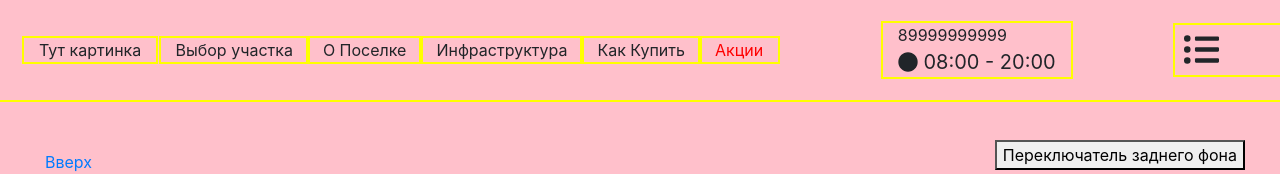
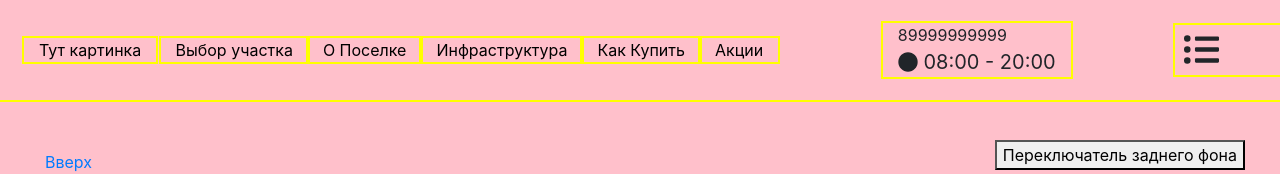
Before and after one commit to trollface2323/order, a Vue app: page / in a window 1280 px wide. Shown: the top 174 px of the page. Built offline with nearby package versions, Linux system fonts and the light colour scheme.

Commit message:
удалил часть кода, поправил ссылки

```diff
--- a/src/App.vue
+++ b/src/App.vue
@@ -5,22 +5,22 @@
 
             <div class="row pl-4 align-items-center ramka" style="height: 100px">
                 <div class="col-auto mr-auto ramka">
-                    Тут картинка
+                    <a href="#">Тут картинка</a>
                 </div>
                 <div class="col-auto ramka ">
-                    Выбор участка
+                    <a href="#">Выбор участка</a>
                 </div>
                 <div class="col-auto ramka">
-                    О Поселке
+                    <a href="#">О Поселке</a>
                 </div>
                 <div class="col-auto ramka">
-                    Инфраструктура
+                    <a href="#">Инфраструктура</a>
                 </div>
                 <div class="col-auto ramka">
-                    Как Купить
+                    <a href="#">Как Купить</a>
                 </div>
                 <div class="col-auto ramka">
-                    <a href="#stock" style="color: red"> Акции </a>
+                    <a href="#stock"> Акции </a>
                 </div>
                 <div class="col-auto offset-1 ramka">
                     89999999999
@@ -36,65 +36,13 @@
                     </button>
                 </div>
             </div>
-
+<!--                 кнопка переключения заднего фона-->
             <div>
                 <button style="margin-top: 40px; float: right; margin-right: 20px" @click="bg">
                     Переключатель заднего фона
                 </button>
             </div>
 
-
-            <!--    Выпадающий список справа-->
-
-            <div v-if="menu == true" class="menu bg-cover" style="color: white">
-                <div class="row">
-                    <div class="col-auto ml-5">
-                        89999999999 <br>
-                        <span style="font-size: 25px"> <i class="fas fa-circle"></i> 08:00 - 20:00</span>
-                    </div>
-                    <div class="col-auto align-self-center">
-                        <button class="btn btn-outline-success" style="font-size: 40px"> Call us</button>
-                    </div>
-                    <div class="col-auto ml-auto mr-5 align-self-center">
-                        <button type="button" @click="close_menu" class="btn btn-outline ramka" style="font-size: 40px">
-                            <i class="fas fa-times"></i>
-                        </button>
-                    </div>
-                </div>
-
-                <!--        Список -->
-
-                <div class="row" style="margin-top: 60px">
-                    <div class="col-auto ml-2">
-                        <ul style="list-style-type: none;">
-                            <li>
-                                Выбор участка
-                            </li>
-                            <li>
-                                О Поселке
-                            </li>
-                            <li>
-                                Инфраструктура
-                            </li>
-                            <li>
-                                Участки
-                            </li>
-                            <li>
-                                Как Купить
-                            </li>
-                            <li>
-                                Типовые проекты
-                            </li>
-                            <li>
-                                Новости и Акции
-                            </li>
-                            <li>
-                                Контакты
-                            </li>
-                        </ul>
-                    </div>
-                </div>
-            </div>
 
             <div style="margin-top: 20em; margin-left: 7em">
                 <h5 style="color: red">Коттеджный Поселок</h5>
@@ -108,12 +56,12 @@
 
 
         </div>
-        <div></div>
+
         <a href="#" title="Вернуться к началу страницы" class="topNubex">Вверх</a>
 
         <Stock/>
 
-<!--        <Scroll/>-->
+        <!--        <Scroll/>-->
 
     </div>
 
@@ -139,15 +87,22 @@
                 menu: false,
             }
         },
-        methods: {
-
-        }
+        methods: {}
     }
 
 
 </script>
 
-<style>
+<style lang="scss">
+    /*TODO изменить цвет ссылок*/
+    .col-auto a {
+        color: black;
+        &:hover{
+            text-decoration: none;
+            color: black;
+        }
+    }
+
     /*Растяжка картинки*/
     .bg-cover {
         background-repeat: no-repeat;
@@ -171,6 +126,9 @@
         left: 45px;
         top: 150px;
         z-index: 100;
+        height: 100%;
+
     }
 
+
 </style>
```
